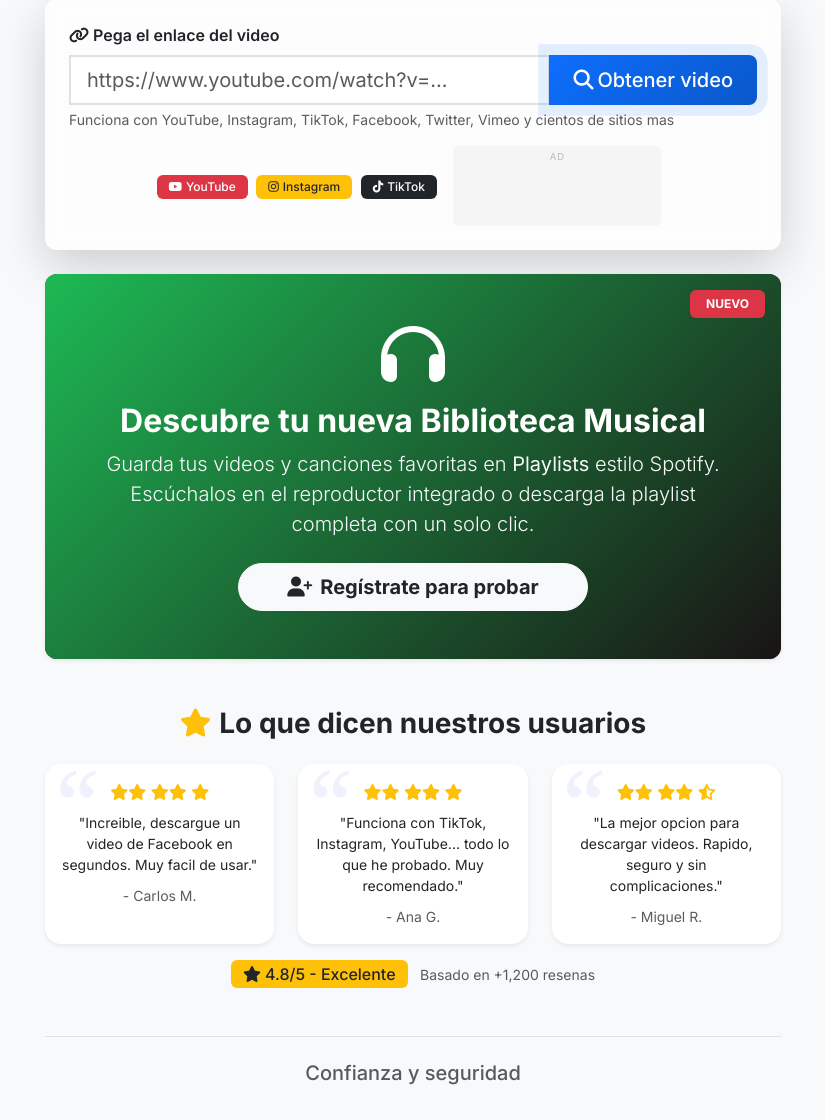
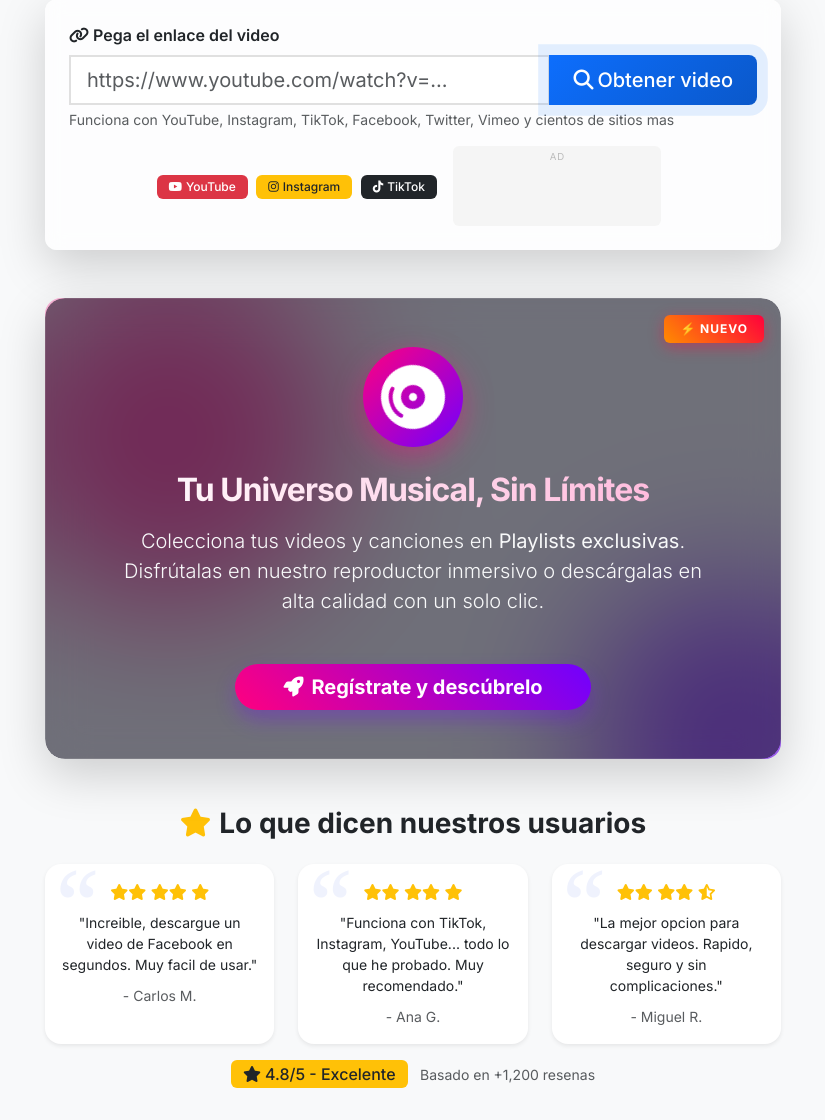
Before and after one commit to SantiagoSerna76/SaveWave, a Flask app: page / in a window 1280 px wide. Shown: the part 472-1592 px from the top of the page, without its empty margins (227-1052 px from the left). Run offline with Flask 3, Linux system fonts and the light colour scheme; some libraries are stand-ins or nearby versions.

Commit message:
style: Upgrade Playlists promo banner to an exotic glassmorphism UI and remove Spotify mention

```diff
--- a/templates/index.html
+++ b/templates/index.html
@@ -164,29 +164,110 @@
             </div>
         </div>
 
-        <!-- ==================== PLAYLIST PROMO BANNER ==================== -->
-        <div class="mt-4 text-center">
-            <div class="card glass-card shadow-sm border-0 bg-dark text-white overflow-hidden position-relative">
-                <div class="card-body p-5" style="background: linear-gradient(135deg, #1db954 0%, #191414 100%);">
-                    <span class="badge bg-danger position-absolute top-0 end-0 m-3 fw-bold px-3 py-2">NUEVO</span>
-                    <i class="fas fa-headphones fa-4x mb-3 text-white"></i>
-                    <h2 class="fw-bold">Descubre tu nueva Biblioteca Musical</h2>
-                    <p class="lead text-light mb-4">
-                        Guarda tus videos y canciones favoritas en <strong>Playlists</strong> estilo Spotify.
-                        Escúchalos en el reproductor integrado o descarga la playlist completa con un solo clic.
+        <!-- ==================== PLAYLIST PROMO BANNER (EXOTIC UI) ==================== -->
+        <div class="mt-5 mb-4 position-relative promo-banner-wrapper">
+            <!-- Decorative floating background elements -->
+            <div class="position-absolute top-0 start-0 w-100 h-100 overflow-hidden rounded-4" style="z-index: 0;">
+                <div class="promo-blob blob-1"></div>
+                <div class="promo-blob blob-2"></div>
+            </div>
+
+            <div class="card shadow-lg border-0 bg-transparent overflow-hidden position-relative" style="z-index: 1; border-radius: 20px;">
+                <div class="card-body p-5 text-center promo-glass">
+                    <span class="badge position-absolute top-0 end-0 m-3 fw-bold px-3 py-2 promo-badge">⚡ NUEVO</span>
+
+                    <div class="promo-icon-wrapper mb-4 mx-auto">
+                        <i class="fas fa-compact-disc fa-spin-slow fa-4x text-white"></i>
+                    </div>
+
+                    <h2 class="fw-bold promo-title mb-3">Tu Universo Musical, Sin Límites</h2>
+                    <p class="lead text-light mb-5 mx-auto" style="max-width: 600px; font-weight: 300;">
+                        Colecciona tus videos y canciones en <strong>Playlists exclusivas</strong>.
+                        Disfrútalas en nuestro reproductor inmersivo o descárgalas en alta calidad con un solo clic.
                     </p>
+
                     {% if current_user.is_authenticated %}
-                        <a href="{{ url_for('playlists_view') }}" class="btn btn-light btn-lg px-5 fw-bold text-dark rounded-pill">
-                            <i class="fas fa-play me-2"></i>Ir a mis Playlists
+                        <a href="{{ url_for('playlists_view') }}" class="btn promo-btn btn-lg px-5 fw-bold rounded-pill">
+                            <i class="fas fa-play-circle me-2"></i>Entrar a mis Playlists
                         </a>
                     {% else %}
-                        <a href="{{ url_for('register') }}" class="btn btn-light btn-lg px-5 fw-bold text-dark rounded-pill">
-                            <i class="fas fa-user-plus me-2"></i>Regístrate para probar
+                        <a href="{{ url_for('register') }}" class="btn promo-btn btn-lg px-5 fw-bold rounded-pill">
+                            <i class="fas fa-rocket me-2"></i>Regístrate y descúbrelo
                         </a>
                     {% endif %}
                 </div>
             </div>
         </div>
+
+        <style>
+            .promo-banner-wrapper {
+                perspective: 1000px;
+            }
+            .promo-glass {
+                background: rgba(20, 20, 35, 0.6);
+                backdrop-filter: blur(20px);
+                -webkit-backdrop-filter: blur(20px);
+                border: 1px solid rgba(255, 255, 255, 0.1);
+                box-shadow: 0 30px 60px rgba(0,0,0,0.3);
+            }
+            .promo-blob {
+                position: absolute;
+                border-radius: 50%;
+                filter: blur(60px);
+                opacity: 0.7;
+                animation: floatBlob 10s infinite alternate ease-in-out;
+            }
+            .blob-1 {
+                width: 300px; height: 300px;
+                background: #ff007f; /* Exotic pink */
+                top: -50px; left: -50px;
+            }
+            .blob-2 {
+                width: 250px; height: 250px;
+                background: #7000ff; /* Deep purple */
+                bottom: -50px; right: -50px;
+                animation-delay: -5s;
+            }
+            .promo-icon-wrapper {
+                width: 100px; height: 100px;
+                background: linear-gradient(135deg, #ff007f, #7000ff);
+                border-radius: 50%;
+                display: flex;
+                align-items: center;
+                justify-content: center;
+                box-shadow: 0 10px 30px rgba(255, 0, 127, 0.4);
+            }
+            .fa-spin-slow {
+                animation: fa-spin 8s infinite linear;
+            }
+            .promo-title {
+                background: linear-gradient(to right, #ffffff, #ffb3d9);
+                -webkit-background-clip: text;
+                -webkit-text-fill-color: transparent;
+                letter-spacing: -1px;
+            }
+            .promo-btn {
+                background: linear-gradient(45deg, #ff007f, #7000ff);
+                color: white !important;
+                border: none;
+                transition: all 0.3s ease;
+                box-shadow: 0 10px 20px rgba(112, 0, 255, 0.3);
+            }
+            .promo-btn:hover {
+                transform: translateY(-3px) scale(1.05);
+                box-shadow: 0 15px 30px rgba(255, 0, 127, 0.5);
+            }
+            .promo-badge {
+                background: linear-gradient(45deg, #ff8c00, #ff003c);
+                box-shadow: 0 4px 15px rgba(255, 0, 60, 0.4);
+                color: white;
+                letter-spacing: 1px;
+            }
+            @keyframes floatBlob {
+                0% { transform: translate(0, 0) scale(1); }
+                100% { transform: translate(30px, 50px) scale(1.2); }
+            }
+        </style>
 
         <!-- ==================== ERROR ==================== -->
         <div id="errorContainer" class="mt-4" style="display: none;">
```
